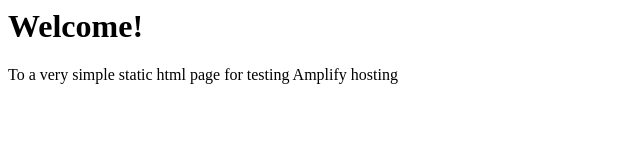
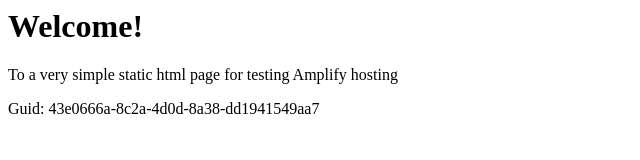
Before and after one commit to aws-aemilia-nrt/Github-PR-Commit-Integration-Test-DoNotTouch-Gith-P5X5MO5I-v1-preprod-ap-northeast-1, a website: page src/index.html in a window 1280 px wide. Shown: the whole page, without its empty margins (0-640 px from the left). Drawn offline with Linux system fonts and the light colour scheme.

Commit message:
commit from integ tests

```diff
--- a/src/index.html
+++ b/src/index.html
@@ -1,3 +1,5 @@
+
+
 <html lang="en">
 
 <head>
@@ -10,6 +12,6 @@
 <body>
     <h1>Welcome!</h1>
     <p>To a very simple static html page for testing Amplify hosting</p>
-</body>
+    <p>Guid: 43e0666a-8c2a-4d0d-8a38-dd1941549aa7</p></body>
 
 </html>
```
